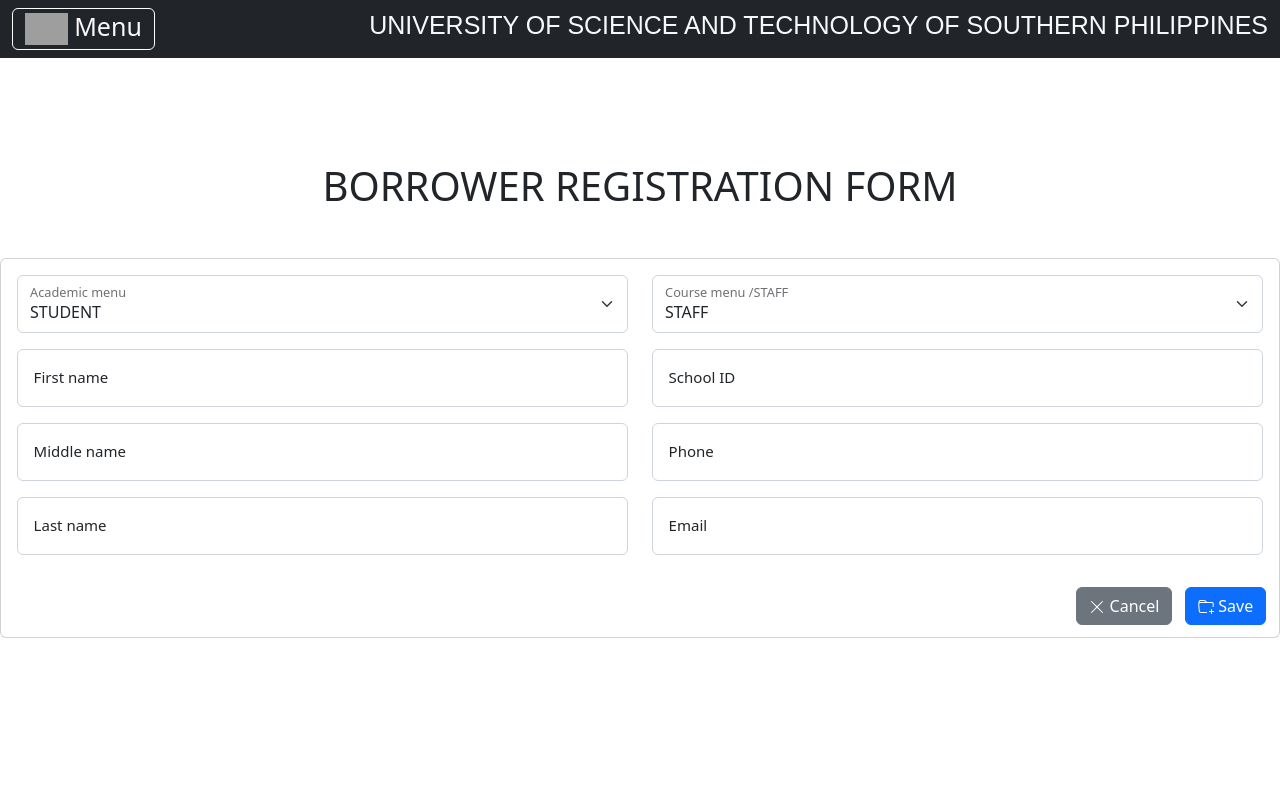
After one commit to school-project-hub/ustp-school-library, a PHP site: page /borrower/form.php in a window 1280 px wide. The commit adds this page. Run offline with PHP 8.4, Linux system fonts and the light colour scheme; a user stored in the database is signed in; some libraries are stand-ins or nearby versions; grey boxes are pictures that could not be loaded.

Commit message:
borrower page added

```diff
--- /dev/null
+++ b/borrower/form.php
@@ -0,0 +1,254 @@
+<?php require '..\auth/index.php'; ?>
+<?php require_once "..\config/index.php"; ?>
+<!DOCTYPE html>
+<html lang="en">
+<head>
+    <meta charset="UTF-8">
+    <link rel="icon" type="image/x-icon" href="../assets/images/library-icon.png">
+    <meta http-equiv="X-UA-Compatible" content="IE=edge">
+    <meta name="viewport" content="width=device-width, initial-scale=1.0">
+    <title>Student Info</title>
+    <link rel="stylesheet" href="style.css">
+    <?php require_once '..\assets/cdnjs/toplink.php'; ?>
+    <?php require_once '..\assets/getbootstrap v5.2/index.php'; ?>
+
+
+</head>
+<body>
+<?php include '..\sidenav/index.php'; ?>
+
+<div class="col-md-12">
+<?php
+          if(isset($_GET['edit'])){
+            $id =$_GET['edit'];
+
+						$query = " SELECT * from borrower WHERE id = '$id' ";
+						$result = mysqli_query($conn, $query);
+          	$row = mysqli_fetch_assoc($result);
+
+            echo '<h1>'."UPDATE INFORMATION DETAILS".'</h1>';
+
+          ?>
+    <div class="card mt-5">
+        <div class="card-body">
+
+        <form action="" method="post">
+
+        <div class="row mb-3">
+<div class="col-md">
+    <div class="form-floating">
+      <select class="form-select" id="floatingSelectGrid" name="academic">
+        <?php if($row['academic'] == 'STUDENT'){ ?>
+        <option value="STUDENT"><?php echo $row['academic']?></option>
+        <option value="SCHOOL STAFF">SCHOOL STAFF</option>
+        <?php } else{?>
+          <option value="SCHOOL STAFF"><?php echo $row['academic']?></option>
+        <option value="STUDENT">STUDENT</option>
+        <?php } ?>
+      </select>
+
+      <label for="floatingSelectGrid">Academic menu</label>
+    </div>
+  </div>
+  <div class="col-md">
+    <div class="form-floating">
+      <select class="form-select" id="floatingSelectGrid" name="course">
+
+      <?php if($row['course'] == 'STAFF'){ ?>
+        <option value="STAFF"><?php echo $row['course']?></option>
+        <option value="BSIT">BSIT</option>
+        <option value="BSMB">BSMB</option>
+        <option value="BSED">BSED</option>
+        <?php } else if($row['course'] == 'BSIT') {?>
+          <option value="BSIT"><?php echo $row['course']?></option>
+          <option value="STAFF">STAFF</option>
+          <option value="BSMB">BSMB</option>
+          <option value="BSED">BSED</option>
+        <?php }else if($row['course'] == 'BSMB') {?>
+          <option value="BSMB"><?php echo $row['course']?></option>
+          <option value="STAFF">STAFF</option>
+          <option value="BSIT">BSIT</option>
+          <option value="BSED">BSED</option>
+          <?php } else if($row['course'] == 'BSED') {?>
+          <option value="BSED"><?php echo $row['course']?></option>
+          <option value="STAFF">STAFF</option>
+          <option value="BSIT">BSIT</option>
+          <option value="BSMB">BSMB</option>
+        <?php } else{0;} ?>
+
+      </select>
+      <label for="floatingSelectGrid">Course menu /STAFF</label>
+    </div>
+  </div>
+</div>
+<div class="row">
+<div class="form-floating mb-3 cols col-6">
+  <input type="text" class="form-control" id="floatingInput" placeholder="AUTHOR" name="fname" value="<?php echo $row['f_name'] ?>" >
+  <label for="floatingPassword">&nbsp;&nbsp;&nbsp; First name</label>
+</div>
+<div class="form-floating cols col-6">
+  <input type="text" class="form-control" id="floatingInput" placeholder="TITLE" name="school_id" value="<?php echo $row['school_id'] ?>">
+  <label for="floatingPassword"> &nbsp;&nbsp;&nbsp; School ID</label>
+</div>
+</div>
+<div class="row">
+<div class="form-floating mb-3 cols col-6">
+  <input type="text" class="form-control" id="floatingInput" placeholder="AUTHOR" name="mname" value="<?php echo $row['m_name'] ?>">
+  <label for="floatingPassword">&nbsp;&nbsp;&nbsp; Middle name</label>
+</div>
+<div class="form-floating cols col-6">
+  <input type="number" class="form-control" id="floatingInput" placeholder="TITLE" name="phone" value="<?php echo $row['phone'] ?>">
+  <label for="floatingPassword"> &nbsp;&nbsp;&nbsp; Phone</label>
+</div>
+</div>
+<div class="row">
+<div class="form-floating mb-3 cols col-6">
+  <input type="text" class="form-control" id="floatingInput" placeholder="AUTHOR" name="lname" value="<?php echo $row['l_name'] ?>" >
+  <label for="floatingPassword">&nbsp;&nbsp;&nbsp; Last name</label>
+</div>
+<div class="form-floating cols col-6">
+  <input type="email" class="form-control" id="floatingInput" placeholder="TITLE" name="email" value="<?php echo $row['email'] ?>">
+  <label for="floatingPassword"> &nbsp;&nbsp;&nbsp; Email</label>
+</div>
+</div>
+
+      </div>
+      <div class="modal-footer">
+        <a href="index.php" style="margin-bottom: 1%;" class="btn btn-secondary"><svg xmlns="http://www.w3.org/2000/svg" width="16" height="16" fill="currentColor" class="bi bi-x-lg" viewBox="0 0 16 16">
+  <path d="M2.146 2.854a.5.5 0 1 1 .708-.708L8 7.293l5.146-5.147a.5.5 0 0 1 .708.708L8.707 8l5.147 5.146a.5.5 0 0 1-.708.708L8 8.707l-5.146 5.147a.5.5 0 0 1-.708-.708L7.293 8 2.146 2.854Z"/>
+</svg> Cancel</a>
+<button type="submit" style="margin-left: 1%; margin-right: 1%; margin-bottom:1%;" class="btn btn-warning" name="btn-update"><svg xmlns="http://www.w3.org/2000/svg" width="16" height="16" fill="currentColor" class="bi bi-check2-circle" viewBox="0 0 16 16">
+  <path d="M2.5 8a5.5 5.5 0 0 1 8.25-4.764.5.5 0 0 0 .5-.866A6.5 6.5 0 1 0 14.5 8a.5.5 0 0 0-1 0 5.5 5.5 0 1 1-11 0z"/>
+  <path d="M15.354 3.354a.5.5 0 0 0-.708-.708L8 9.293 5.354 6.646a.5.5 0 1 0-.708.708l3 3a.5.5 0 0 0 .708 0l7-7z"/>
+</svg> Update</button>
+				</form>
+   <?php }else{ ?>
+
+   <!-- ADD BOOK -->
+   <?php
+    echo '<h1>'."BORROWER REGISTRATION FORM".'</h1>';
+  ?>
+  <div class="card mt-5">
+        <div class="card-body">
+   <form action="process.php" method="post">
+
+<div class="row mb-3">
+<div class="col-md">
+    <div class="form-floating">
+      <select class="form-select" id="floatingSelectGrid" name="academic">
+
+        <option value="STUDENT">STUDENT</option>
+        <option value="SCHOOL STAFF">SCHOOL STAFF</option>
+      </select>
+      <label for="floatingSelectGrid">Academic menu</label>
+    </div>
+  </div>
+  <div class="col-md">
+    <div class="form-floating">
+      <select class="form-select" id="floatingSelectGrid" name="course">
+        <option value="BSED">STAFF</option>
+        <option value="BSIT">BSIT</option>
+        <option value="BSMB">BSMB</option>
+        <option value="BSED">BSED</option>
+      </select>
+      <label for="floatingSelectGrid">Course menu /STAFF</label>
+    </div>
+  </div>
+</div>
+<div class="row">
+<div class="form-floating mb-3 cols col-6">
+  <input type="text" class="form-control" id="floatingInput" placeholder="AUTHOR" name="fname" >
+  <label for="floatingPassword">&nbsp;&nbsp;&nbsp; First name</label>
+</div>
+<div class="form-floating cols col-6">
+  <input type="text" class="form-control" id="floatingInput" placeholder="TITLE" name="school_id" >
+  <label for="floatingPassword"> &nbsp;&nbsp;&nbsp; School ID</label>
+</div>
+</div>
+<div class="row">
+<div class="form-floating mb-3 cols col-6">
+  <input type="text" class="form-control" id="floatingInput" placeholder="AUTHOR" name="mname" >
+  <label for="floatingPassword">&nbsp;&nbsp;&nbsp; Middle name</label>
+</div>
+<div class="form-floating cols col-6">
+  <input type="number" class="form-control" id="floatingInput" placeholder="TITLE" name="phone" >
+  <label for="floatingPassword"> &nbsp;&nbsp;&nbsp; Phone</label>
+</div>
+</div>
+<div class="row">
+<div class="form-floating mb-3 cols col-6">
+  <input type="text" class="form-control" id="floatingInput" placeholder="AUTHOR" name="lname" >
+  <label for="floatingPassword">&nbsp;&nbsp;&nbsp; Last name</label>
+</div>
+<div class="form-floating cols col-6">
+  <input type="email" class="form-control" id="floatingInput" placeholder="TITLE" name="email" >
+  <label for="floatingPassword"> &nbsp;&nbsp;&nbsp; Email</label>
+</div>
+</div>
+
+      </div>
+      <div class="modal-footer">
+        <a href="index.php" class="btn btn-secondary " style="margin-bottom: 1%;"><svg xmlns="http://www.w3.org/2000/svg" width="16" height="16" fill="currentColor" class="bi bi-x-lg" viewBox="0 0 16 16">
+  <path d="M2.146 2.854a.5.5 0 1 1 .708-.708L8 7.293l5.146-5.147a.5.5 0 0 1 .708.708L8.707 8l5.147 5.146a.5.5 0 0 1-.708.708L8 8.707l-5.146 5.147a.5.5 0 0 1-.708-.708L7.293 8 2.146 2.854Z"/>
+</svg> Cancel</a>
+
+        <button style="margin-left: 1%; margin-right: 1%; margin-bottom:1%;" type="submit" class="btn btn-primary" name="btn-add"><svg xmlns="http://www.w3.org/2000/svg" width="16" height="16" fill="currentColor" class="bi bi-folder-plus" viewBox="0 0 16 16">
+  <path d="m.5 3 .04.87a1.99 1.99 0 0 0-.342 1.311l.637 7A2 2 0 0 0 2.826 14H9v-1H2.826a1 1 0 0 1-.995-.91l-.637-7A1 1 0 0 1 2.19 4h11.62a1 1 0 0 1 .996 1.09L14.54 8h1.005l.256-2.819A2 2 0 0 0 13.81 3H9.828a2 2 0 0 1-1.414-.586l-.828-.828A2 2 0 0 0 6.172 1H2.5a2 2 0 0 0-2 2zm5.672-1a1 1 0 0 1 .707.293L7.586 3H2.19c-.24 0-.47.042-.683.12L1.5 2.98a1 1 0 0 1 1-.98h3.672z"/>
+  <path d="M13.5 10a.5.5 0 0 1 .5.5V12h1.5a.5.5 0 1 1 0 1H14v1.5a.5.5 0 1 1-1 0V13h-1.5a.5.5 0 0 1 0-1H13v-1.5a.5.5 0 0 1 .5-.5z"/>
+</svg> Save</button>
+				</form>
+    <?php } ?>
+
+        </div>
+    </div>
+</div>
+
+
+
+<?php require_once '..\assets/cdnjs/index.php'; ?>
+<script>
+    $(document).ready(function () {
+    $('#datatableid').DataTable({
+        "pagingType": "full_numbers",
+        "lengthMenu": [
+            [10, 25, 50, -1],
+            [10, 25, 50, "All"]
+        ],
+        responsive: true,
+        language: {
+            search: "_INPUT_",
+            searchPlaceholder: "Search book",
+        }
+    });
+});
+</script>
+</body>
+</html>
+<style>
+  .btn-d, .btn-e{
+    float: right;
+    margin-right: 2%;
+  }
+</style>
+<?php
+if(isset($_POST['btn-update']) ) {
+  require "..\config/index.php";
+
+		if(isset($_GET['edit'])){
+      	$id =$_GET['edit'];
+	  	$academic = $_POST['academic'];
+		$f_name = $_POST['fname'];
+    	$m_name = $_POST['mname'];
+      $l_name = $_POST['lname'];
+      $school_id = $_POST['school_id'];
+      $course = $_POST['course'];
+      $phone = $_POST['phone'];
+      $email = $_POST['email'];
+
+    	$query2 = "UPDATE `borrower` SET `academic`='$academic',`f_name`='$f_name',`m_name`='$m_name',`l_name`='$l_name',`school_id`='$school_id',`course`='$course',`phone`='$phone',`email`='$email' WHERE `id` = '$id' ";
+      $result2 = mysqli_query($conn, $query2);
+        if($result2 ==true){
+          echo "<script>alert('Updated Successfully!'); window.location.href='index.php';</script>";
+              }
+          else{ echo "<script>alert('Updating is invalid due to active liabilities'); window.location.href='index.php';</script>";}}}
+?>
--- /dev/null
+++ b/borrower/style.css
@@ -0,0 +1,10 @@
+.footer {
+    position: fixed;
+    left: 0;
+    bottom: 0;
+    width: 100%;
+    background-color: light;
+    color: grey;
+    text-align: right;
+    font-size: 12px;
+  }
--- a/sidenav/index.php
+++ b/sidenav/index.php
@@ -36,9 +36,9 @@
               Borrower
             </a>
             <ul class="dropdown-menu">
-              <li><a class="dropdown-item" href="#"><svg xmlns="http://www.w3.org/2000/svg" viewBox="0 0 16 16" width="16" height="16"><path fill-rule="evenodd" d="M2 4a1 1 0 100-2 1 1 0 000 2zm3.75-1.5a.75.75 0 000 1.5h8.5a.75.75 0 000-1.5h-8.5zm0 5a.75.75 0 000 1.5h8.5a.75.75 0 000-1.5h-8.5zm0 5a.75.75 0 000 1.5h8.5a.75.75 0 000-1.5h-8.5zM3 8a1 1 0 11-2 0 1 1 0 012 0zm-1 6a1 1 0 100-2 1 1 0 000 2z"></path></svg>
+              <li><a class="dropdown-item" href="..\borrower/"><svg xmlns="http://www.w3.org/2000/svg" viewBox="0 0 16 16" width="16" height="16"><path fill-rule="evenodd" d="M2 4a1 1 0 100-2 1 1 0 000 2zm3.75-1.5a.75.75 0 000 1.5h8.5a.75.75 0 000-1.5h-8.5zm0 5a.75.75 0 000 1.5h8.5a.75.75 0 000-1.5h-8.5zm0 5a.75.75 0 000 1.5h8.5a.75.75 0 000-1.5h-8.5zM3 8a1 1 0 11-2 0 1 1 0 012 0zm-1 6a1 1 0 100-2 1 1 0 000 2z"></path></svg>
                 List</a></li>
-              <li><a class="dropdown-item" href="#"><svg xmlns="http://www.w3.org/2000/svg" viewBox="0 0 16 16" width="16" height="16"><path fill-rule="evenodd" d="M13.25 2.5H2.75a.25.25 0 00-.25.25v10.5c0 .138.112.25.25.25h10.5a.25.25 0 00.25-.25V2.75a.25.25 0 00-.25-.25zM2.75 1h10.5c.966 0 1.75.784 1.75 1.75v10.5A1.75 1.75 0 0113.25 15H2.75A1.75 1.75 0 011 13.25V2.75C1 1.784 1.784 1 2.75 1zM8 4a.75.75 0 01.75.75v2.5h2.5a.75.75 0 010 1.5h-2.5v2.5a.75.75 0 01-1.5 0v-2.5h-2.5a.75.75 0 010-1.5h2.5v-2.5A.75.75 0 018 4z"></path></svg>
+              <li><a class="dropdown-item" href="..\borrower/form.php"><svg xmlns="http://www.w3.org/2000/svg" viewBox="0 0 16 16" width="16" height="16"><path fill-rule="evenodd" d="M13.25 2.5H2.75a.25.25 0 00-.25.25v10.5c0 .138.112.25.25.25h10.5a.25.25 0 00.25-.25V2.75a.25.25 0 00-.25-.25zM2.75 1h10.5c.966 0 1.75.784 1.75 1.75v10.5A1.75 1.75 0 0113.25 15H2.75A1.75 1.75 0 011 13.25V2.75C1 1.784 1.784 1 2.75 1zM8 4a.75.75 0 01.75.75v2.5h2.5a.75.75 0 010 1.5h-2.5v2.5a.75.75 0 01-1.5 0v-2.5h-2.5a.75.75 0 010-1.5h2.5v-2.5A.75.75 0 018 4z"></path></svg>
                 Add</a></li>
             </ul>
           </li>
```
Also changed, not shown: books/form.php (+4 -4 lines), borrower/index.php (added, +101 -0 lines), borrower/process.php (added, +33 -0 lines), dashboard/index.php (+4 -4 lines), dashboard/style.css (+5 -2 lines).
